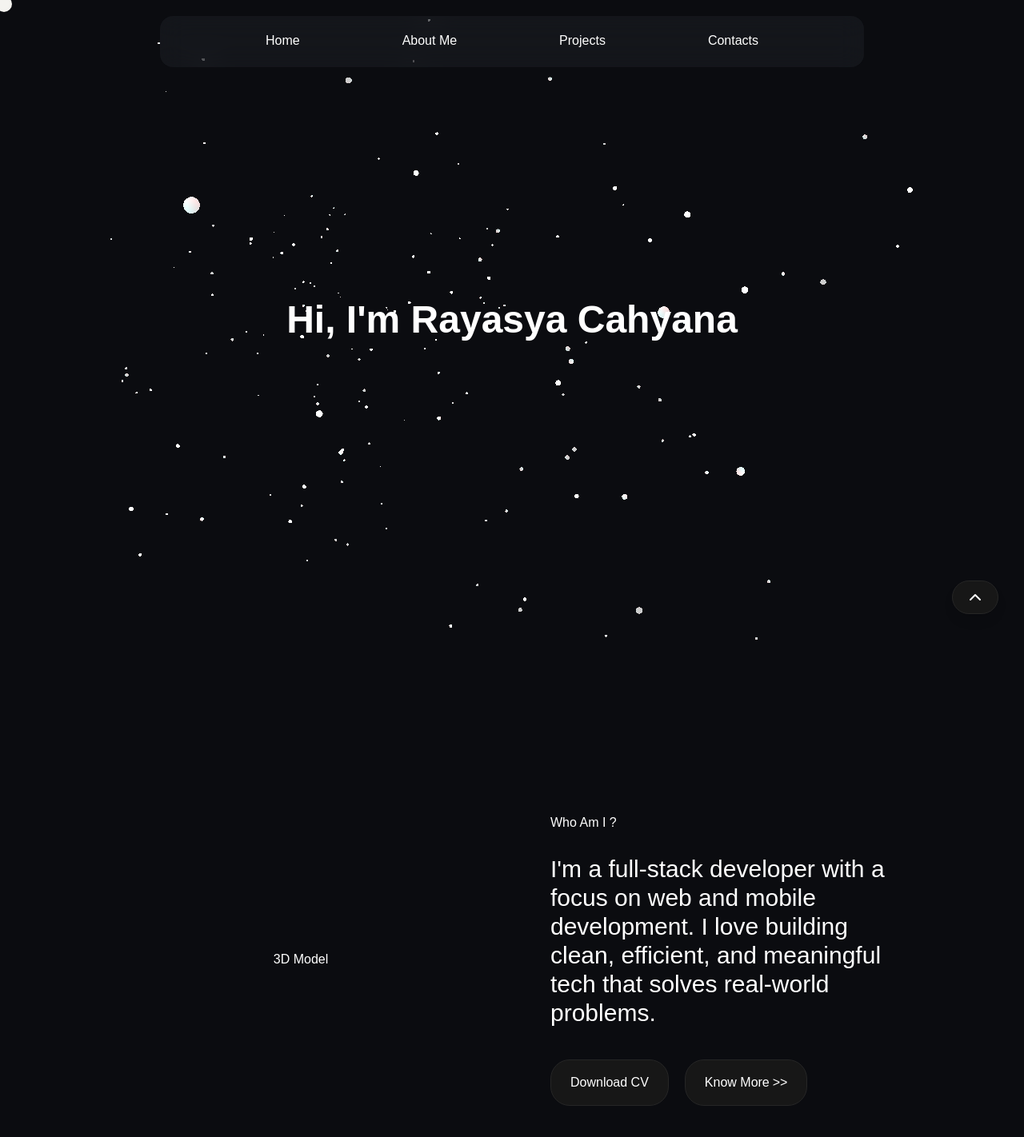
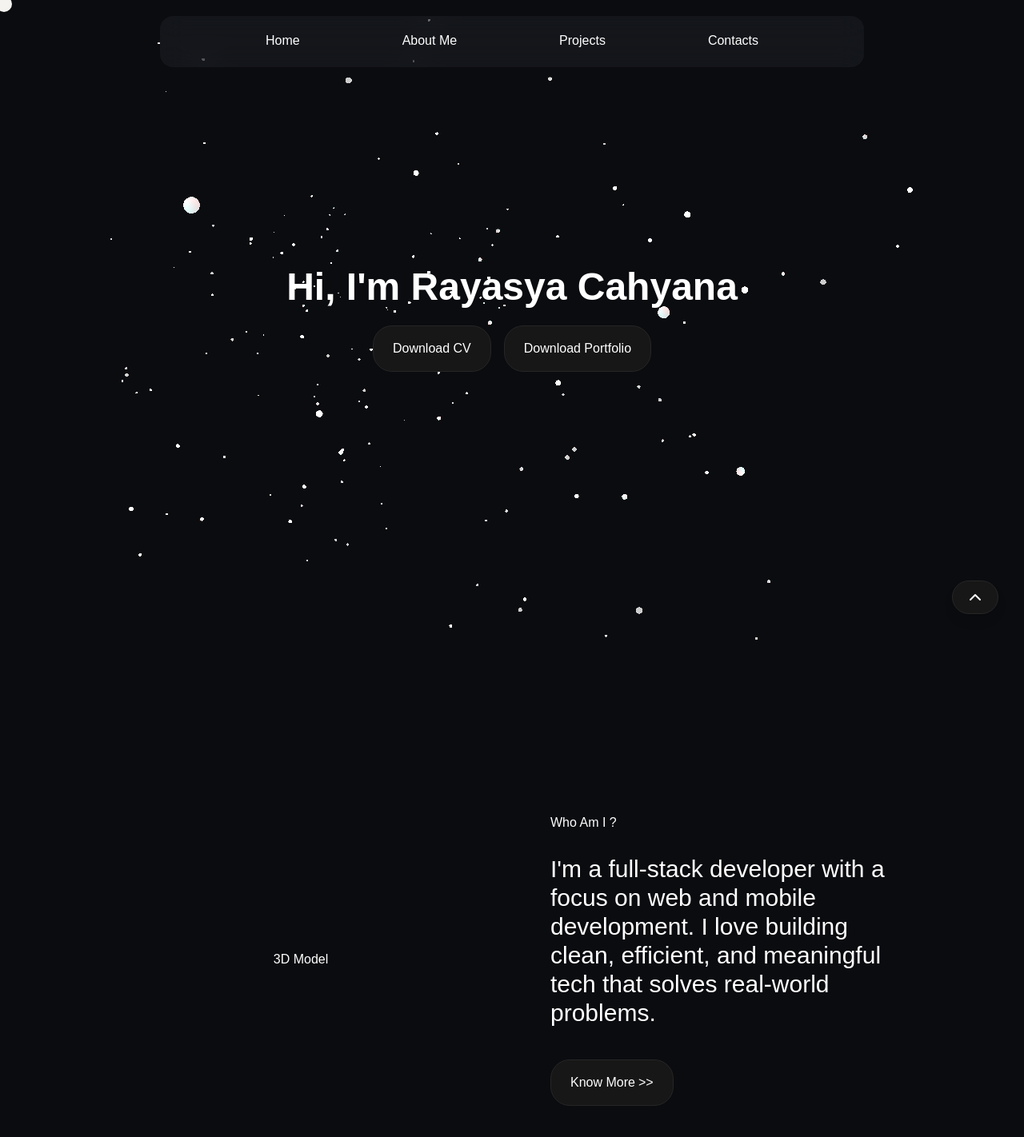
Before and after one commit to rayasya/portfolio-web, a Next.js app: page / in a window 1280 px wide. Shown: the top 1422 px of the page at 80% size. Built offline with nearby package versions, Linux system fonts and the light colour scheme; a web font is replaced by a local one.

Commit message:
feat: add download button in hero

```diff
--- a/src/app/components/sections/about.tsx
+++ b/src/app/components/sections/about.tsx
@@ -19,17 +19,6 @@ export default function About() {
         </h1>
         <div className="flex flex-col sm:flex-row gap-3 sm:gap-5 w-full sm:w-auto">
           <SpotlightCard
-            spotlightColor="rgba(0, 229, 255, 0.2)"
-            className="py-3 px-4 md:py-4 md:px-6 w-full sm:w-auto"
-          >
-            <a
-              href="/Muhammad Rayasya Dziqi Cahyana_CV.pdf"
-              className="block text-center sm:text-left"
-            >
-              Download CV
-            </a>
-          </SpotlightCard>
-          <SpotlightCard
             spotlightColor="rgba(69, 162, 158, 0.5)"
             className="py-3 px-4 md:py-4 md:px-6 flex gap-2 md:gap-3 items-center justify-center sm:justify-start w-full sm:w-auto"
           >
--- a/src/app/components/sections/hero.tsx
+++ b/src/app/components/sections/hero.tsx
@@ -1,8 +1,31 @@
 "use client";
+import { useState } from "react";
 import Particles from "../ui/particles";
 import SpotlightCard from "../ui/spotlight_card";
 
 export default function Hero() {
+  const [isDownloadingCV, setIsDownloadingCV] = useState(false);
+  const [isDownloadingPortfolio, setIsDownloadingPortfolio] = useState(false);
+
+  const handleDownload = (fileName: string, type: "cv" | "portfolio") => {
+    if (type === "cv") setIsDownloadingCV(true);
+    else setIsDownloadingPortfolio(true);
+
+    // Manual download to prevent page reload
+    const link = document.createElement("a");
+    link.href = `/${fileName}`;
+    link.download = fileName;
+    document.body.appendChild(link);
+    link.click();
+    document.body.removeChild(link);
+
+    // Reset status after short delay
+    setTimeout(() => {
+      if (type === "cv") setIsDownloadingCV(false);
+      else setIsDownloadingPortfolio(false);
+    }, 1000);
+  };
+
   return (
     <section>
       <div className="relative w-full h-screen bg-background">
@@ -16,10 +39,46 @@ export default function Hero() {
           alphaParticles={false}
           disableRotation={false}
         />
-        <div className="absolute inset-0 flex justify-center items-center pointer-events-none px-4 text-center">
+
+        <div className="absolute inset-0 flex flex-col justify-center items-center px-4 text-center space-y-6">
           <h1 className="text-2xl sm:text-3xl md:text-5xl font-semibold text-white max-w-4xl">
             Hi, I'm Rayasya Cahyana
           </h1>
+
+          <div className="flex flex-col sm:flex-row gap-4">
+            <SpotlightCard
+              spotlightColor="rgba(0, 229, 255, 0.2)"
+              className="py-3 px-4 md:py-4 md:px-6 w-full sm:w-auto cursor-pointer"
+            >
+              <button
+                onClick={() =>
+                  handleDownload("Muhammad Rayasya Dziqi Cahyana_CV.pdf", "cv")
+                }
+                className="block text-center sm:text-left w-full"
+              >
+                {isDownloadingCV ? "Downloading..." : "Download CV"}
+              </button>
+            </SpotlightCard>
+
+            <SpotlightCard
+              spotlightColor="rgba(0, 229, 255, 0.2)"
+              className="py-3 px-4 md:py-4 md:px-6 w-full sm:w-auto cursor-pointer"
+            >
+              <button
+                onClick={() =>
+                  handleDownload(
+                    "Muhammad Rayasya Dziqi Cahyana_Portfolio.pdf",
+                    "portfolio"
+                  )
+                }
+                className="block text-center sm:text-left w-full"
+              >
+                {isDownloadingPortfolio
+                  ? "Downloading..."
+                  : "Download Portfolio"}
+              </button>
+            </SpotlightCard>
+          </div>
         </div>
       </div>
     </section>
```
Also changed, not shown: 2 other files (tests, documents, lock files or other folders).
